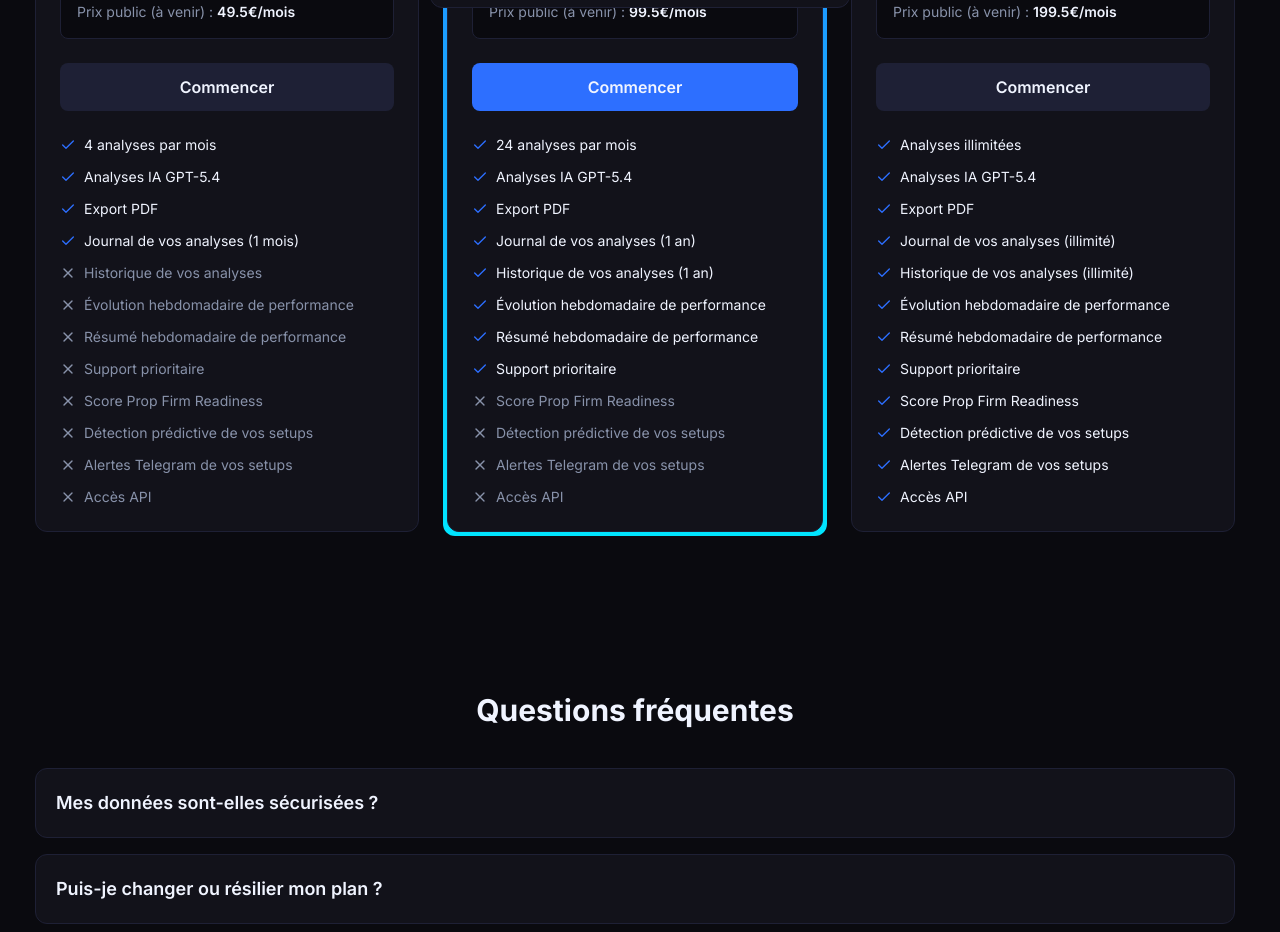
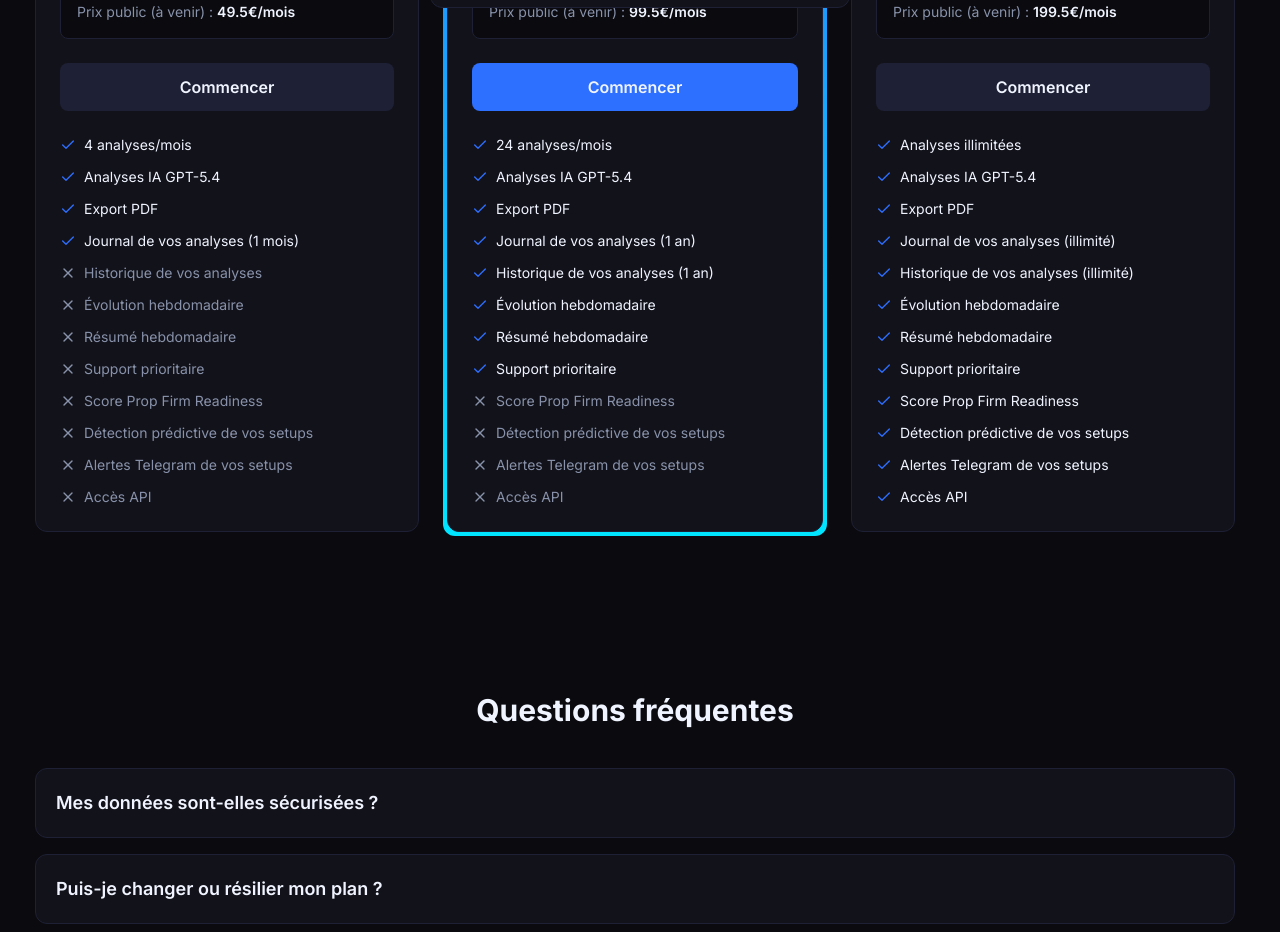
Before and after one commit to Sacha-10/alpha, a Next.js app: page /pricing in a window 1280 px wide. Shown: the part 780-1712 px from the top of the page. Built offline with nearby package versions, Linux system fonts and the light colour scheme.

Commit message:
feat: optimisation labels features pricing

```diff
--- a/app/pricing/page.tsx
+++ b/app/pricing/page.tsx
@@ -36,13 +36,13 @@ const plans: Plan[] = [
       yearly: { opening: "19.5€/mois", openingStriked: "474€/an", normal: "39.5€/mois" },
     },
     features: [
-      { label: "4 analyses par mois", included: true },
+      { label: "4 analyses/mois", included: true },
       { label: "Analyses IA GPT-5.4", included: true },
       { label: "Export PDF", included: true },
       { label: "Journal de vos analyses (1 mois)", included: true },
       { label: "Historique de vos analyses", included: false },
-      { label: "Évolution hebdomadaire de performance", included: false },
-      { label: "Résumé hebdomadaire de performance", included: false },
+      { label: "Évolution hebdomadaire", included: false },
+      { label: "Résumé hebdomadaire", included: false },
       { label: "Support prioritaire", included: false },
       { label: "Score Prop Firm Readiness", included: false },
       { label: "Détection prédictive de vos setups", included: false },
@@ -62,13 +62,13 @@ const plans: Plan[] = [
       yearly: { opening: "39.5€/mois", openingStriked: "954€/an", normal: "79.5€/mois" },
     },
     features: [
-      { label: "24 analyses par mois", included: true },
+      { label: "24 analyses/mois", included: true },
       { label: "Analyses IA GPT-5.4", included: true },
       { label: "Export PDF", included: true },
       { label: "Journal de vos analyses (1 an)", included: true },
       { label: "Historique de vos analyses (1 an)", included: true },
-      { label: "Évolution hebdomadaire de performance", included: true },
-      { label: "Résumé hebdomadaire de performance", included: true },
+      { label: "Évolution hebdomadaire", included: true },
+      { label: "Résumé hebdomadaire", included: true },
       { label: "Support prioritaire", included: true },
       { label: "Score Prop Firm Readiness", included: false },
       { label: "Détection prédictive de vos setups", included: false },
@@ -92,8 +92,8 @@ const plans: Plan[] = [
       { label: "Export PDF", included: true },
       { label: "Journal de vos analyses (illimité)", included: true },
       { label: "Historique de vos analyses (illimité)", included: true },
-      { label: "Évolution hebdomadaire de performance", included: true },
-      { label: "Résumé hebdomadaire de performance", included: true },
+      { label: "Évolution hebdomadaire", included: true },
+      { label: "Résumé hebdomadaire", included: true },
       { label: "Support prioritaire", included: true },
       { label: "Score Prop Firm Readiness", included: true },
       { label: "Détection prédictive de vos setups", included: true },
```
